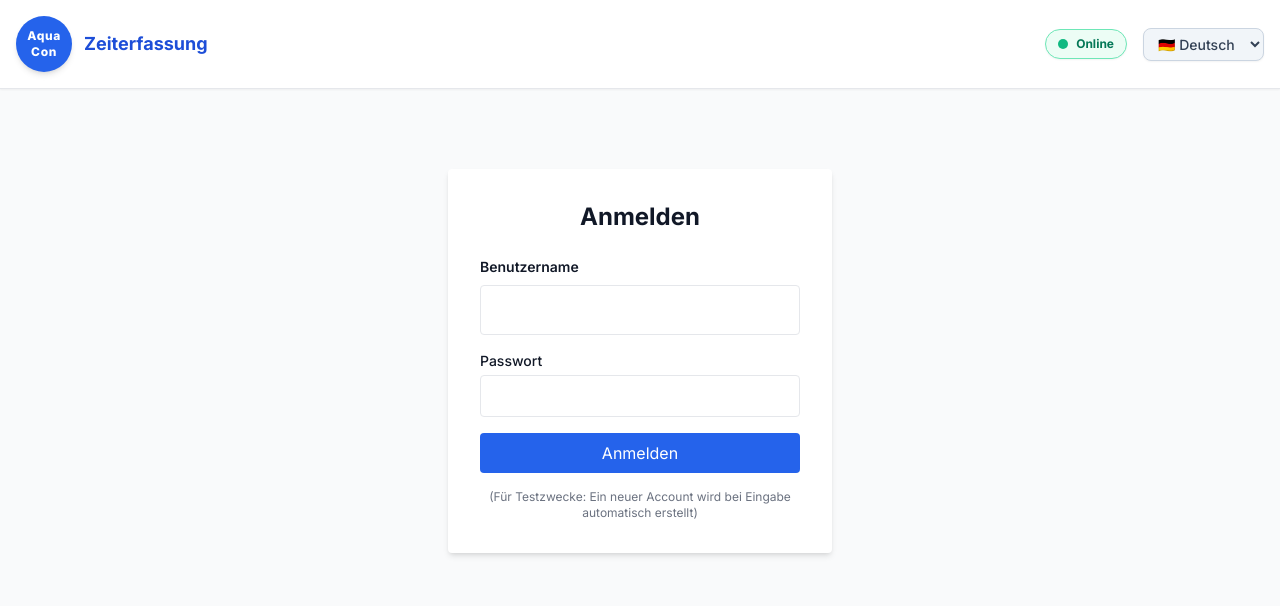
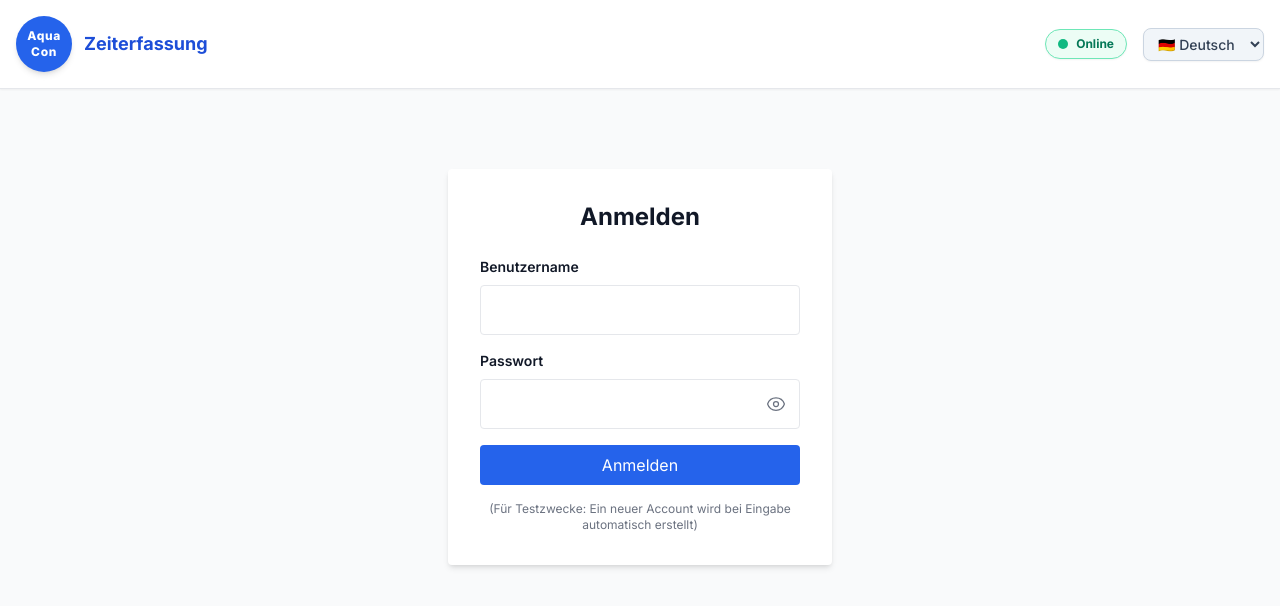
Before and after one commit to teamtrack1019/AquaCon-Zeiterfassung, a Next.js app: page / in a window 1280 px wide. Shown: the top 606 px of the page. Built offline with nearby package versions, Linux system fonts and the light colour scheme; no server answers.

Commit message:
Add password visibility toggle (eye icon) to login and admin forms

```diff
--- a/src/app/admin/page.tsx
+++ b/src/app/admin/page.tsx
@@ -15,6 +15,7 @@
   const [users, setUsers] = useState<any[]>([]);
   const [newUsername, setNewUsername] = useState("");
   const [newPassword, setNewPassword] = useState("");
+  const [showNewPassword, setShowNewPassword] = useState(false);
   const [workerEntryDate, setWorkerEntryDate] = useState("");
 
   const [selectedUser, setSelectedUser] = useState<any>(null);
@@ -22,6 +23,7 @@
   const [adminSelectedMonth, setAdminSelectedMonth] = useState("");
 
   const [adminNewPassword, setAdminNewPassword] = useState("");
+  const [showAdminPassword, setShowAdminPassword] = useState(false);
 
   const [annualLeaveDays, setAnnualLeaveDays] = useState("30");
   const [pendingLeaves, setPendingLeaves] = useState<any[]>([]);
@@ -500,13 +502,32 @@
                 </div>
                 <div>
                   <label className="block text-sm font-semibold text-gray-700 mb-1">{t('passwordPin')}</label>
+                  <div className="relative">
                     <input
-                    type="text"
+                      type={showNewPassword ? "text" : "password"}
                       value={newPassword}
                       onChange={e => setNewPassword(e.target.value)}
-                    className="border border-gray-300 w-full p-2.5 rounded-xl focus:outline-none focus:ring-2 focus:ring-blue-500"
+                      className="border border-gray-300 w-full p-2.5 pr-10 rounded-xl focus:outline-none focus:ring-2 focus:ring-blue-500"
                       required
                     />
+                    <button
+                      type="button"
+                      onClick={() => setShowNewPassword(!showNewPassword)}
+                      className="absolute inset-y-0 right-0 pr-3 flex items-center text-gray-400 hover:text-gray-600 focus:outline-none transition-colors"
+                      aria-label={showNewPassword ? "Passwort verbergen" : "Passwort anzeigen"}
+                    >
+                      {showNewPassword ? (
+                        <svg xmlns="http://www.w3.org/2000/svg" fill="none" viewBox="0 0 24 24" strokeWidth={1.5} stroke="currentColor" className="w-5 h-5">
+                          <path strokeLinecap="round" strokeLinejoin="round" d="M3.98 8.223A10.477 10.477 0 0 0 1.934 12C3.226 16.338 7.244 19.5 12 19.5c.993 0 1.953-.138 2.863-.395M6.228 6.228A10.451 10.451 0 0 1 12 4.5c4.756 0 8.773 3.162 10.065 7.498a10.522 10.522 0 0 1-4.293 5.774M6.228 6.228 3 3m3.228 3.228 3.65 3.65m7.894 7.894L21 21m-3.228-3.228-3.65-3.65m0 0a3 3 0 1 0-4.243-4.243m4.242 4.242L9.88 9.88" />
+                        </svg>
+                      ) : (
+                        <svg xmlns="http://www.w3.org/2000/svg" fill="none" viewBox="0 0 24 24" strokeWidth={1.5} stroke="currentColor" className="w-5 h-5">
+                          <path strokeLinecap="round" strokeLinejoin="round" d="M2.036 12.322a1.012 1.012 0 0 1 0-.639C3.423 7.51 7.36 4.5 12 4.5c4.638 0 8.573 3.007 9.963 7.178.07.207.07.431 0 .639C20.577 16.49 16.64 19.5 12 19.5c-4.638 0-8.573-3.007-9.963-7.178Z" />
+                          <path strokeLinecap="round" strokeLinejoin="round" d="M15 12a3 3 0 1 1-6 0 3 3 0 0 1 6 0Z" />
+                        </svg>
+                      )}
+                    </button>
+                  </div>
                 </div>
                 <div>
                   <label className="block text-sm font-semibold text-gray-700 mb-1">{t('annualLeaveDaysLabel')}</label>
@@ -539,14 +560,33 @@
               <form onSubmit={handleAdminPasswordChange} className="flex flex-col gap-4">
                 <div>
                   <label className="block text-sm font-semibold text-gray-700 mb-1">{t('newPassword')}</label>
+                  <div className="relative">
                     <input
-                    type="password"
+                      type={showAdminPassword ? "text" : "password"}
                       value={adminNewPassword}
                       onChange={e => setAdminNewPassword(e.target.value)}
-                    className="border border-gray-300 w-full p-2.5 rounded-xl focus:outline-none focus:ring-2 focus:ring-blue-500"
+                      className="border border-gray-300 w-full p-2.5 pr-10 rounded-xl focus:outline-none focus:ring-2 focus:ring-blue-500"
                       placeholder={t('min3Chars')}
                       required
                     />
+                    <button
+                      type="button"
+                      onClick={() => setShowAdminPassword(!showAdminPassword)}
+                      className="absolute inset-y-0 right-0 pr-3 flex items-center text-gray-400 hover:text-gray-600 focus:outline-none transition-colors"
+                      aria-label={showAdminPassword ? "Passwort verbergen" : "Passwort anzeigen"}
+                    >
+                      {showAdminPassword ? (
+                        <svg xmlns="http://www.w3.org/2000/svg" fill="none" viewBox="0 0 24 24" strokeWidth={1.5} stroke="currentColor" className="w-5 h-5">
+                          <path strokeLinecap="round" strokeLinejoin="round" d="M3.98 8.223A10.477 10.477 0 0 0 1.934 12C3.226 16.338 7.244 19.5 12 19.5c.993 0 1.953-.138 2.863-.395M6.228 6.228A10.451 10.451 0 0 1 12 4.5c4.756 0 8.773 3.162 10.065 7.498a10.522 10.522 0 0 1-4.293 5.774M6.228 6.228 3 3m3.228 3.228 3.65 3.65m7.894 7.894L21 21m-3.228-3.228-3.65-3.65m0 0a3 3 0 1 0-4.243-4.243m4.242 4.242L9.88 9.88" />
+                        </svg>
+                      ) : (
+                        <svg xmlns="http://www.w3.org/2000/svg" fill="none" viewBox="0 0 24 24" strokeWidth={1.5} stroke="currentColor" className="w-5 h-5">
+                          <path strokeLinecap="round" strokeLinejoin="round" d="M2.036 12.322a1.012 1.012 0 0 1 0-.639C3.423 7.51 7.36 4.5 12 4.5c4.638 0 8.573 3.007 9.963 7.178.07.207.07.431 0 .639C20.577 16.49 16.64 19.5 12 19.5c-4.638 0-8.573-3.007-9.963-7.178Z" />
+                          <path strokeLinecap="round" strokeLinejoin="round" d="M15 12a3 3 0 1 1-6 0 3 3 0 0 1 6 0Z" />
+                        </svg>
+                      )}
+                    </button>
+                  </div>
                 </div>
                 <button type="submit" className="bg-slate-700 hover:bg-slate-800 text-white p-2.5 rounded-xl font-bold transition shadow-sm">
                   {t('updatePassword')}
--- a/src/app/page.tsx
+++ b/src/app/page.tsx
@@ -9,6 +9,7 @@
   const { data: session, status } = useSession();
   const [username, setUsername] = useState("");
   const [password, setPassword] = useState("");
+  const [showPassword, setShowPassword] = useState(false);
   const [error, setError] = useState("");
   const router = useRouter();
   const { t } = useLanguage();
@@ -82,14 +83,33 @@
             />
           </div>
             <div>
-              <label className="block text-sm font-medium mb-1">{t('password')}</label>
-              <input
-                type="password"
-                value={password}
-                onChange={e => setPassword(e.target.value)}
-                className="w-full border p-2 rounded"
-                required
-              />
+              <label className="block text-sm font-semibold mb-2">{t('password')}</label>
+              <div className="relative">
+                <input
+                  type={showPassword ? "text" : "password"}
+                  value={password}
+                  onChange={e => setPassword(e.target.value)}
+                  className="w-full p-3 pr-11 border rounded focus:outline-none focus:ring-2 focus:ring-blue-500"
+                  required
+                />
+                <button
+                  type="button"
+                  onClick={() => setShowPassword(!showPassword)}
+                  className="absolute inset-y-0 right-0 pr-3.5 flex items-center text-gray-500 hover:text-gray-700 focus:outline-none transition-colors"
+                  aria-label={showPassword ? "Passwort verbergen" : "Passwort anzeigen"}
+                >
+                  {showPassword ? (
+                    <svg xmlns="http://www.w3.org/2000/svg" fill="none" viewBox="0 0 24 24" strokeWidth={1.5} stroke="currentColor" className="w-5 h-5">
+                      <path strokeLinecap="round" strokeLinejoin="round" d="M3.98 8.223A10.477 10.477 0 0 0 1.934 12C3.226 16.338 7.244 19.5 12 19.5c.993 0 1.953-.138 2.863-.395M6.228 6.228A10.451 10.451 0 0 1 12 4.5c4.756 0 8.773 3.162 10.065 7.498a10.522 10.522 0 0 1-4.293 5.774M6.228 6.228 3 3m3.228 3.228 3.65 3.65m7.894 7.894L21 21m-3.228-3.228-3.65-3.65m0 0a3 3 0 1 0-4.243-4.243m4.242 4.242L9.88 9.88" />
+                    </svg>
+                  ) : (
+                    <svg xmlns="http://www.w3.org/2000/svg" fill="none" viewBox="0 0 24 24" strokeWidth={1.5} stroke="currentColor" className="w-5 h-5">
+                      <path strokeLinecap="round" strokeLinejoin="round" d="M2.036 12.322a1.012 1.012 0 0 1 0-.639C3.423 7.51 7.36 4.5 12 4.5c4.638 0 8.573 3.007 9.963 7.178.07.207.07.431 0 .639C20.577 16.49 16.64 19.5 12 19.5c-4.638 0-8.573-3.007-9.963-7.178Z" />
+                      <path strokeLinecap="round" strokeLinejoin="round" d="M15 12a3 3 0 1 1-6 0 3 3 0 0 1 6 0Z" />
+                    </svg>
+                  )}
+                </button>
+              </div>
             </div>
             <button
               type="submit"
```
Lines whose indentation alone changed are shown as unchanged.
